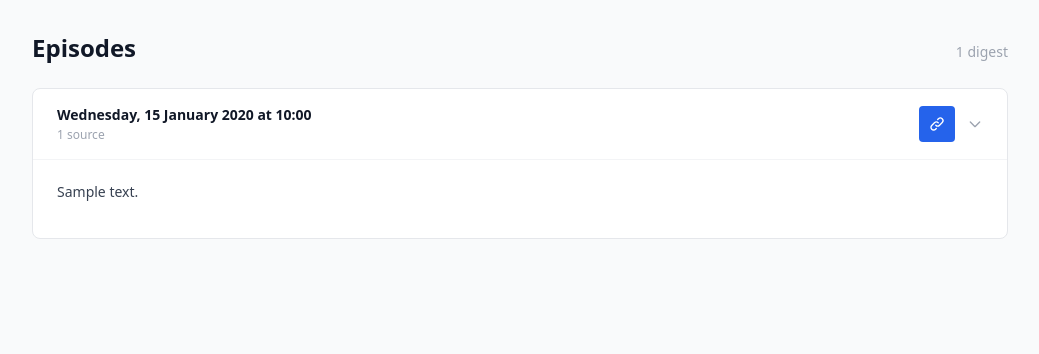
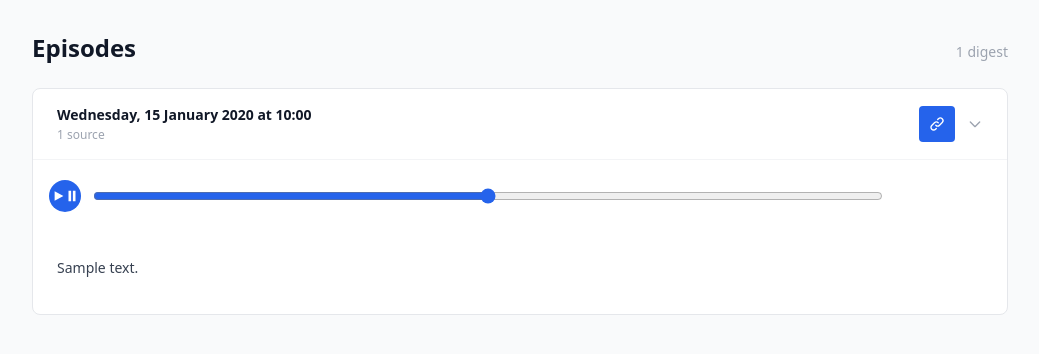
Before and after one commit to TobySuch/earlybird, a FastAPI app: page /episodes in a window 1280 px wide. Shown: the part 45-399 px from the top of the page, without its empty margins (120-1159 px from the left). Run offline with FastAPI, Linux system fonts and the light colour scheme; the visitor is signed in with stand-in values (Sample User, id 1); tables that the repository leaves empty hold one stand-in row (values such as "Sample post"); style sheets or scripts are compiled from the project's sources; some libraries are stand-ins or nearby versions.

Commit message:
feat(ui): add podcast player to episodes list and fix Firefox range input
- Add audio player widget to /episodes expandable cards (only when audio_path set)
- Player on both /episodes and /episodes/<id> uses preload="metadata" so duration
  shows immediately without streaming audio until play is pressed
- Fix Firefox range input thumb clipping: remove h-1.5 height constraint and use
  inline style="overflow: visible" to beat Firefox UA stylesheet specificity
- Style Firefox range track/thumb via ::-moz-range-* pseudo-elements to match
  Chrome's accent-blue-600 appearance
- Remove overflow-hidden from episode cards (was clipping thumb shadow)
- Document preview login shim and Firefox quirk in CLAUDE.md

Co-Authored-By: Claude Sonnet 4.6 <noreply@anthropic.com>

```diff
--- a/templates/base.html
+++ b/templates/base.html
@@ -5,6 +5,27 @@
   <meta name="viewport" content="width=device-width, initial-scale=1.0">
   <title>{% block title %}Earlybird{% endblock %}</title>
   <link rel="stylesheet" href="/static/css/main.css?v=2">
+  <style>
+    /* Firefox range input — match Chrome/Safari accent-blue-600 appearance */
+    input[type=range]::-moz-range-track {
+      height: 6px;
+      border-radius: 9999px;
+      background: #e5e7eb; /* gray-200 */
+    }
+    input[type=range]::-moz-range-progress {
+      height: 6px;
+      border-radius: 9999px;
+      background: #2563eb; /* blue-600 */
+    }
+    input[type=range]::-moz-range-thumb {
+      width: 16px;
+      height: 16px;
+      border-radius: 9999px;
+      background: #2563eb; /* blue-600 */
+      border: none;
+      box-shadow: 0 1px 3px rgba(0,0,0,0.2);
+    }
+  </style>
   <script src="/static/js/htmx.min.js" defer></script>
   <script src="/static/js/alpine.min.js" defer></script>
 </head>
--- a/templates/episodes.html
+++ b/templates/episodes.html
@@ -32,7 +32,7 @@
 {% if episodes %}
   <div class="space-y-4">
     {% for episode in episodes %}
-    <div class="bg-white rounded-lg border border-gray-200 overflow-hidden" x-data="{ open: false }">
+    <div class="bg-white rounded-lg border border-gray-200" x-data="{ open: false }">
 
       <button
         @click="open = !open"
@@ -64,6 +64,52 @@
       </button>
 
       <div x-show="open" x-cloak class="border-t border-gray-100">
+        {% if episode.audio_path %}
+        <div class="px-4 pt-4 pb-5"
+          x-data="{
+            playing: false,
+            currentTime: 0,
+            duration: 0,
+            toggle() {
+              const a = $refs.audio_{{ episode.id }};
+              this.playing ? a.pause() : a.play();
+              this.playing = !this.playing;
+            },
+            seek(val) {
+              $refs.audio_{{ episode.id }}.currentTime = val;
+              this.currentTime = val;
+            },
+            fmt(s) {
+              if (!s || isNaN(s)) return '0:00';
+              const m = Math.floor(s / 60);
+              const sec = String(Math.floor(s % 60)).padStart(2, '0');
+              return m + ':' + sec;
+            }
+          }">
+          <audio x-ref="audio_{{ episode.id }}" src="/episodes/{{ episode.id }}/audio" preload="metadata"
+            @loadedmetadata="duration = $refs.audio_{{ episode.id }}.duration"
+            @timeupdate="currentTime = $refs.audio_{{ episode.id }}.currentTime"
+            @ended="playing = false">
+          </audio>
+          <div class="flex items-center gap-3 py-1">
+            <button @click="toggle()"
+              class="flex-shrink-0 w-8 h-8 flex items-center justify-center rounded-full bg-blue-600 hover:bg-blue-700 text-white transition-colors">
+              <svg x-show="!playing" class="w-3.5 h-3.5 translate-x-px" fill="currentColor" viewBox="0 0 16 16">
+                <path d="M3 2.5l10 5.5-10 5.5V2.5z"/>
+              </svg>
+              <svg x-show="playing" class="w-3.5 h-3.5" fill="currentColor" viewBox="0 0 16 16">
+                <path d="M4 2h3v12H4zm5 0h3v12H9z"/>
+              </svg>
+            </button>
+            <input type="range" min="0" :max="duration || 0" step="0.1" :value="currentTime"
+              @input="seek($event.target.value)"
+              class="flex-1 accent-blue-600 cursor-pointer"
+              style="overflow: visible;">
+            <span x-text="fmt(currentTime) + ' / ' + fmt(duration)"
+              class="flex-shrink-0 text-xs text-gray-400 font-mono w-24 text-right tabular-nums"></span>
+          </div>
+        </div>
+        {% endif %}
         {% if episode.newsletter_text %}
           <div class="digest px-6 py-5 text-sm">
             {{ episode.newsletter_text | markdown }}
```
Also changed, not shown: CLAUDE.md (+26 -0 lines), templates/episode_detail.html (+4 -3 lines).
